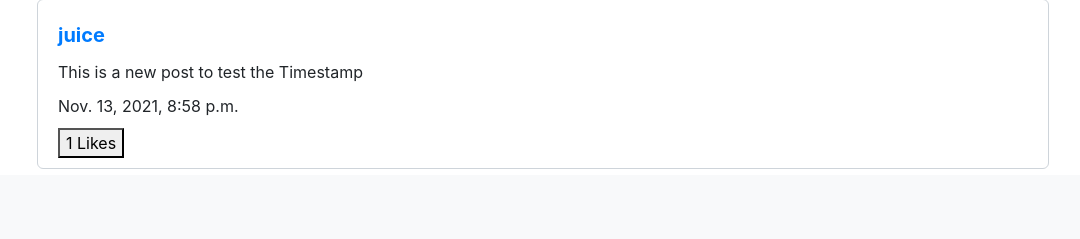
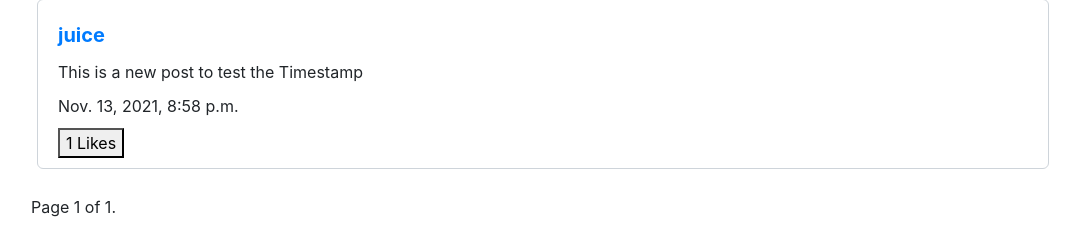
Before and after one commit to Jhuiice/cs50web, a Django app: page /following in a window 1280 px wide. Shown: the part 1012-1251 px from the top of the page, without its empty margins (97-1177 px from the left). Before the commit the page ends 1181 px from the top, so only its background shows below. Run offline with Django 3.2, Linux system fonts and the light colour scheme; a user stored in the database is signed in; data comes from the database, SQL or seed files in the repository; both versions use the stored data as it was after the commit; some libraries are stand-ins or nearby versions.

Commit message:
Added Pagination to profile, index, and following

```diff
--- a/lecture7/project4/network/static/network/styles.css
+++ b/lecture7/project4/network/static/network/styles.css
@@ -138,3 +138,11 @@
   transform: rotate(45deg);
   transform-origin: 100% 100%;
 }
+
+/* -------------------- */
+/* ---- PAGINATION ---- */
+/* -------------------- */
+
+.pagination {
+  padding: 20px 0px;
+}
--- a/lecture7/project4/network/templates/network/index.html
+++ b/lecture7/project4/network/templates/network/index.html
@@ -48,9 +48,22 @@
             <span class="empty">There are no posts yet</span>
         {% endif %}
 
-    <div id="post-view">
+    <div class="pagination">
+        <span class="step-links">
+            {% if posts.has_previous %}
+                <a href="?page=1">&laquo; first</a>
+                <a href="?page={{ posts.previous_page_number }}">previous</a>
+            {% endif %}
 
+            <span class="current">
+                Page {{ posts.number }} of {{ posts.paginator.num_pages }}.
+            </span>
+
+            {% if posts.has_next %}
+                <a href="?page={{ posts.next_page_number }}">next</a>
+                <a href="?page={{ posts.paginator.num_pages }}">last &raquo;</a>
+            {% endif %}
+        </span>
     </div>
 
-
 {% endblock %}
--- a/lecture7/project4/network/views.py
+++ b/lecture7/project4/network/views.py
@@ -1,11 +1,13 @@
 from typing import OrderedDict
 from django.contrib.auth import authenticate, login, logout
+from django.core import paginator
 from django.db import IntegrityError
 from django.http import HttpResponse, HttpResponseRedirect, JsonResponse
 from django.shortcuts import render
 from django.urls import reverse
 from django.contrib.auth.decorators import login_required
 from django.views.decorators.csrf import csrf_exempt, ensure_csrf_cookie
+from django.core.paginator import Paginator
 
 import json
 import datetime
@@ -40,9 +42,12 @@ def index(request):
     # load all the posts here and send it to the template
     all_posts = Posts.objects.all()
     ordered_posts = order_posts(all_posts)
+    paginator = Paginator(ordered_posts, 10)
+    page_number = request.GET.get('page')
+    page_obj = paginator.get_page(page_number)
     return render(request, "network/index.html",
                   {
-                      "posts": ordered_posts
+                      "posts": page_obj
                   })
 
 
@@ -161,12 +166,16 @@ def profile(request, username):
     # new accounts will have no posts
     try:
         posts = Posts.objects.filter(user=user)
-        ordered_posts = order_posts(posts)
     except:
         posts = None
+
+    ordered_posts = order_posts(posts)
+    paginator = Paginator(ordered_posts, 10)
+    page_number = request.GET.get('page')
+    page_obj = paginator.get_page(page_number)
     return render(request, "network/profile.html", {
         "profile": profile,
-        "posts": ordered_posts,
+        "posts": page_obj,
     })
 
 
@@ -180,10 +189,13 @@ def following_posts(request):
     for post in ordered_posts:
         if post.user in following:
             following_posts.append(post)
+    paginator = Paginator(following_posts, 10)
+    page_number = request.GET.get('page')
+    page_obj = paginator.get_page(page_number)
 
     return render(request, "network/index.html",
                   {
-                      "posts": following_posts
+                      "posts": page_obj
                   })
 
 
```
Also changed, not shown: lecture7/project4/network/templates/network/following.html (+18 -0 lines), lecture7/project4/network/templates/network/profile.html (+16 -0 lines), lecture7/project4/db.sqlite3.
